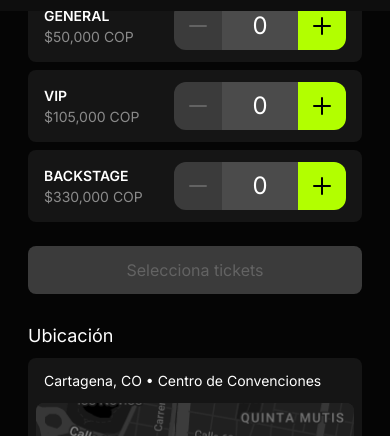
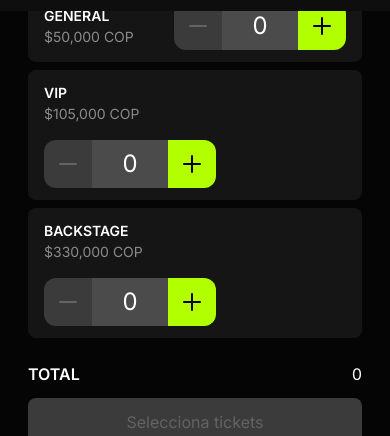
Before and after one commit to Rave-Dates/rave-dates-fe, a Next.js app: page /event/algo in a window 390 px wide. Shown: the part 833-1269 px from the top of the page. Built offline with nearby package versions, Linux system fonts and the light colour scheme.

Commit message:
Responsive fix

```diff
--- a/src/components/containers/event-detail/TicketSelector.tsx
+++ b/src/components/containers/event-detail/TicketSelector.tsx
@@ -38,10 +38,10 @@ const TicketSelector: React.FC = () => {
 
       <div className="space-y-2 mb-6">
         {tickets.map((ticket) => (
-          <div key={ticket.id} className="flex bg-cards-container px-4 py-3 rounded-lg items-center justify-between">
+          <div key={ticket.id} className="flex flex-wrap gap-x-10 gap-y-4 bg-cards-container px-4 py-3 rounded-lg items-center justify-between">
             <div>
               <div className="font-semibold text-body">{ticket.name}</div>
-              <div className="text-body sm:text-subtitle text-primary-white/50">${ticket.price.toLocaleString()} COP</div>
+              <div className="text-body lg:text-subtitle text-primary-white/50">${ticket.price.toLocaleString()} COP</div>
             </div>
 
             <div className="flex items-center font-light text-subtitle">
@@ -68,7 +68,7 @@ const TicketSelector: React.FC = () => {
 
       {/* Total */}
       <div className="w-full flex flex-col items-end mb-7 md:mb-0">
-        <div className="w-1/2 mb-3 md:block hidden">
+        <div className="w-full sm:w-1/2 mb-3">
           <div className="flex justify-between items-center text-white font-bold text-">
             <span>TOTAL</span>
             <span className='font-light tabular-nums'>{totalTickets > 0 ? `$${total.toLocaleString()} COP` : '0'}</span>
```
